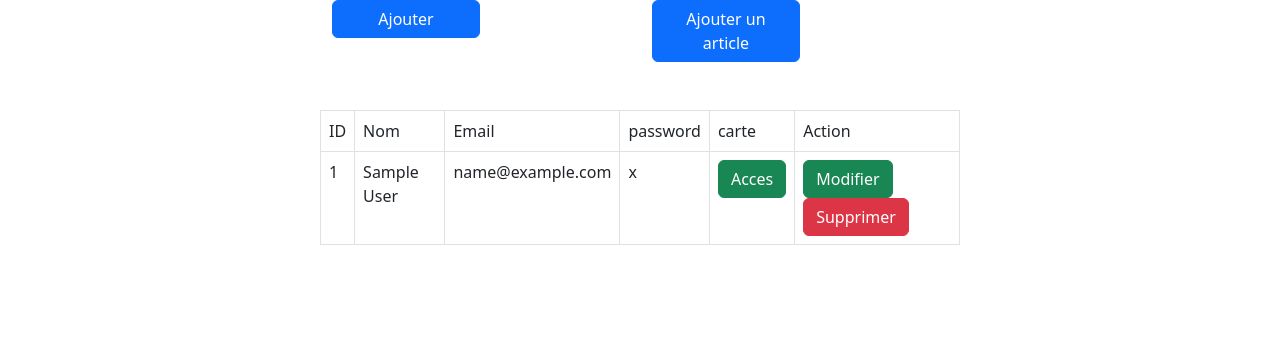
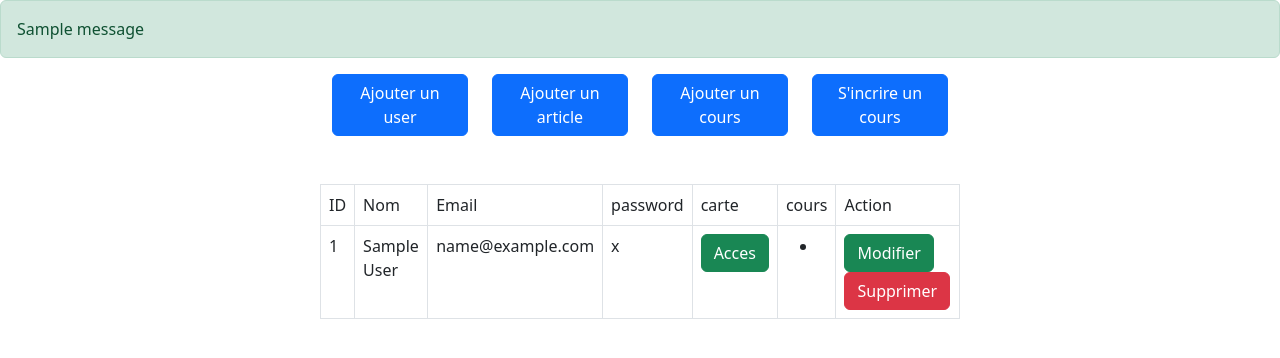
Before and after one commit to ibnOmar88/projetflask, a Flask app: page /tableauBord in a window 1280 px wide. Shown: the part 56-414 px from the top of the page. Run offline with Flask 3, Linux system fonts and the light colour scheme; the visitor is signed in with stand-in values (Sample User, id 1); tables that the repository leaves empty hold one stand-in row (values such as "Sample post"); one stand-in notice (Sample message) is shown; some libraries are stand-ins or nearby versions.

Commit message:
fix relation one to many and no fix relation many to many

```diff
--- a/main.py
+++ b/main.py
@@ -1,6 +1,7 @@
-from model import *
+from flask import Flask, render_template, url_for, request, redirect, flash,session
+from model import Article, User, CarteIdentite, app, database, cours, inscriptions
 # def database():
-#     # creation + connection
+#     # creation + connectionx
 #     conn=sqlite3.connect('CFAT.db')
 
 #     # requete sql pour la creation d'une table
@@ -181,14 +182,16 @@ def carte():
 
 
 
+
+
 # --------------------------------------Article -----------------------------------
 @app.route('/Article')
-def Article():
+def Article_page():
 
-    # articles= Article.query.all()
+    articles= Article.query.all()
 
 
-    return render_template('Article.html', title='Article')
+    return render_template('Article.html', title='Article', articles=articles)
 
 
 
@@ -206,7 +209,55 @@ def AddArticle():
 
     return render_template('addArticle.html', title='registre')
 
+
+
+
+
+
+# ------------------------------------cours----------------------------------------
+
+
+
+@app.route('/addcourse', methods=['GET', 'POST'])
+def addcourse():
+    if request.method=='POST':
+        matiere=request.form['matier']
+
+        cour=cours(matier=matiere)
+        database.session.add(cour)
+        database.session.commit()
+        if cour:
+            flash('vous avez un ajouter un cours','success')
+    return redirect(url_for('tableauBord'))
+
+
+
+@app.route('/inscriptionCours', methods=['GET', 'POST'])
+def inscrirecourse():
+    if request.method=='POST':
+        id_user=request.form['id_user']
+        id_cours=request.form['id_cours']
+
+        user=User.query.get(id_user)
+        cour=cours.query.get(id_cours)
+
+        # inscription
+        # inscrire=user.inscriptions.append(cour)
+
+        inscrire=inscriptions(user_id=id_user,cours_id=id_cours)
+        database.session.add(inscrire)
+        database.session.commit()
+        if inscrire:
+            flash('vous fais une inscriptions','success')
+    return redirect(url_for('tableauBord'))
+
+
+
+
+
+
 if __name__=="__main__":
     with app.app_context():
         database.create_all()
+    # serve(app, host="0.0.0.0", port=8000)
     app.run(debug=True, port=3000)
--- a/requitement.txt
+++ b/requitement.txt
@@ -2,3 +2,4 @@ Flask==3.1.1
 Flask-SQLAlchemy==3.1.1
 mysql-connector-python==9.3.0
 SQLAlchemy==2.0.41
+gunicorn==23.0.0
--- a/templates/tableauBord.html
+++ b/templates/tableauBord.html
@@ -1,6 +1,15 @@
 
 
 {% include 'header.html'%}
+{% with messages = get_flashed_messages(with_categories=true) %}
+  {% if messages %}
+    {% for category, message in messages %}
+      <div class="alert alert-{{ category }}">
+        {{ message }}
+      </div>
+    {% endfor %}
+  {% endif %}
+{% endwith %}
 
 
 
@@ -8,13 +17,18 @@
 
   <div class="row w-50 mx-auto">
     <div class=" col  w-50 ">
-        <a href="#exampleModal" class="btn btn-primary w-50 " data-bs-toggle="modal">Ajouter</a>
+        <a href="#exampleModal" class="btn btn-primary w-100" data-bs-toggle="modal">Ajouter un user</a>
     </div>
 
    <div class="col">
-     <a href="/addArticle" class="btn btn-primary w-50 " >Ajouter un article</a>
+     <a href="/addArticle" class="btn btn-primary w-100 " >Ajouter un article</a>
    </div>
-
+  <div class="col">
+      <a href="#exampleModal2" class="btn btn-primary w-100 " data-bs-toggle="modal" >Ajouter un cours</a>
+    </div>
+      <div class="col">
+      <a href="#exampleModal3" class="btn btn-primary w-100 " data-bs-toggle="modal" >S'incrire un cours</a>
+    </div>
   </div>
 
 
@@ -26,6 +40,7 @@
         <td>Email</td>
          <td>password</td>
           <td>carte</td>
+           <td>cours</td>
          <td>Action</td>
     </tr>
     {% for user in users %}
@@ -40,7 +55,11 @@
                 {% else %}
                 <td><a href="#exampleModal1" class="btn btn-primary  " data-bs-toggle="modal" data-user-id="{{user['id']}}">creer une carte</a></td>
                 {%endif%}
-
+            <td>
+              <ul>
+                <li></li>
+              </ul>
+            </td>
 
             <td>
               <a class="btn btn-success" href="/modifier/{{user['id']}}">Modifier</a>
@@ -149,6 +168,82 @@
   </div>
 </div>
 
+
+
+
+
+
+<!-- Modal cours -->
+
+<div class="modal fade" id="exampleModal2" tabindex="-1" aria-labelledby="exampleModalLabel" aria-hidden="true">
+  <div class="modal-dialog">
+    <div class="modal-content">
+      <div class="modal-header">
+        <h1 class="modal-title fs-5" id="exampleModalLabel">Ajouter un cours</h1>
+        <button type="button" class="btn-close" data-bs-dismiss="modal" aria-label="Close"></button>
+      </div>
+      <div class="modal-body">
+        <form method="POST" action="/addcourse" class=" w-100">
+
+        <div class="my-3">
+            <input type="text" name="matier" id="" class="form-control" placeholder="ajouter un cours">
+        </div>
+
+      </div>
+      <div class="modal-footer">
+
+
+        <input type="submit" value="Ajouter" class="btn btn-primary">
+        <input type="reset" value="Effacer" class="btn btn-danger">
+
+
+      </div>
+    </form>
+    </div>
+  </div>
+</div>
+
+
+
+
+
+
+
+
+
+<!-- Modal inscription-->
+
+<div class="modal fade" id="exampleModal3" tabindex="-1" aria-labelledby="exampleModalLabel" aria-hidden="true">
+  <div class="modal-dialog">
+    <div class="modal-content">
+      <div class="modal-header">
+        <h1 class="modal-title fs-5" id="exampleModalLabel">S'inscrire un cours</h1>
+        <button type="button" class="btn-close" data-bs-dismiss="modal" aria-label="Close"></button>
+      </div>
+      <div class="modal-body">
+        <form method="POST" action="/inscriptionCours" class=" w-100">
+
+        <div class="my-3">
+            <input type="number" name="id_user" id="" class="form-control" placeholder="ajouter un user">
+        </div>
+         <div class="my-3">
+            <input type="number" name="id_cours" id="" class="form-control" placeholder="ajouter un cours">
+        </div>
+
+      </div>
+      <div class="modal-footer">
+
+
+        <input type="submit" value="Ajouter" class="btn btn-primary">
+        <input type="reset" value="Effacer" class="btn btn-danger">
+
+
+      </div>
+    </form>
+    </div>
+  </div>
+</div>
+
 </main>
 
 
```
Also changed, not shown: model.py (+12 -1 lines), templates/Article.html (+11 -0 lines).
